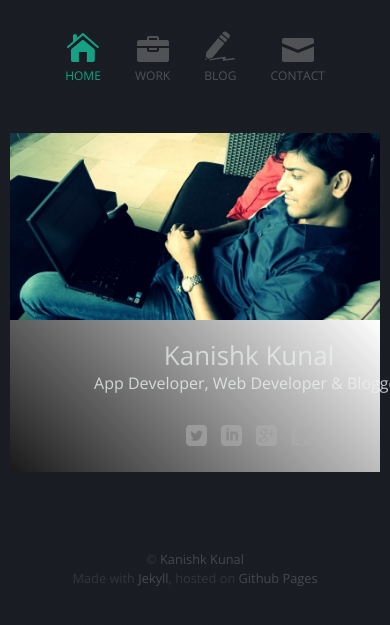
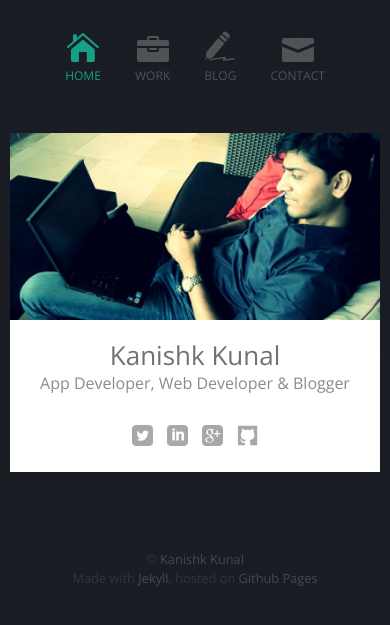
Before and after one commit to joemalin95/joemalin95, a Jekyll site: the page built from index.html, in a window 390 px wide. Shown: the top 625 px of the page. Built offline with Jekyll 4.4.1, drawn with Linux system fonts in a browser that asks for light colours; the list of posts is cut into pages by our own code.

Commit message:
Making persona page responsive and adding redirect for broken tag

```diff
--- a/_sass/_layout.scss
+++ b/_sass/_layout.scss
@@ -263,7 +263,7 @@
     height: 424px;
     position: relative;
 
-    @include media-query($on-palm) {
+    @include media-query($on-laptop) {
         height: auto;
     }
 }
@@ -284,7 +284,8 @@
     background: linear-gradient(45deg,  rgba(0,0,0,0.9) 0%,rgba(0,0,0,0) 100%); /* W3C */
     filter: progid:DXImageTransform.Microsoft.gradient( startColorstr='#cc000000', endColorstr='#00000000',GradientType=1 ); /* IE6-9 fallback on horizontal gradient */
 
-    @include media-query($on-palm) {
+    @include media-query($on-laptop) {
+        background: transparent;
         position: relative;
         margin-left: 0;
         padding: $spacing-unit / 1.5;
@@ -300,10 +301,13 @@
         opacity: 0.7;
         font-weight: 300;
 
-        @include media-query($on-palm) {
+        @include media-query($on-laptop) {
+            color: $text-color;
+            font-weight: 400;
             position: relative;
+            left: 0;
+            margin-right: 0;
             text-align: center;
-            margin-right: 0;
         }
     }
 
@@ -318,11 +322,14 @@
         opacity: 0.8;
         font-weight: 300;
 
-        @include media-query($on-palm) {
+        @include media-query($on-laptop) {
+            color: $grey-color-dark;
+            font-weight: 400;
             position: relative;
             text-align: center;
             font-size: 16px;
             margin-right: 0;
+            left: 0;
         }
     }
 
@@ -332,18 +339,19 @@
         bottom: $spacing-unit * 1.4;
         margin-top: 0;
 
-        @include media-query($on-palm) {
+        @include media-query($on-laptop) {
             position: relative;
             text-align: center;
             bottom: 0;
+            left: 0;
         }
 
         svg {
-            fill: $grey-color-light;
+            fill: $grey-color-dark;
             opacity: 0.6;
 
             &:hover {
-                fill: $light-color;
+                fill: $grey-color;
             }
         }
     }
@@ -357,7 +365,7 @@
     height: 100%;
     text-decoration: none;
 
-    @include media-query($on-palm) {
+    @include media-query($on-laptop) {
             position: relative;
             width: 100%;
             height: auto;
--- a/css/main.scss
+++ b/css/main.scss
@@ -26,7 +26,7 @@
 $light-color:       #ecf0f1;
 
 // Width of the content area
-$content-width:    960px;
+$content-width:    900px;
 $readable-content-width: 700px;
 
 $on-palm:          610px;
```
Also changed, not shown: redirected/tags-facebook.md (+1 -1 lines).
